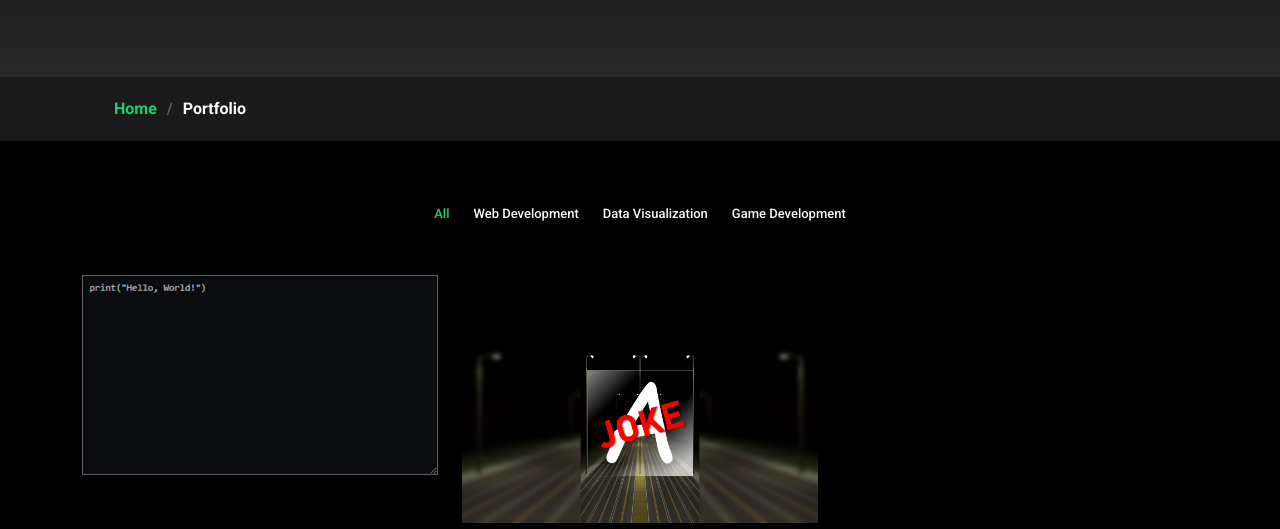
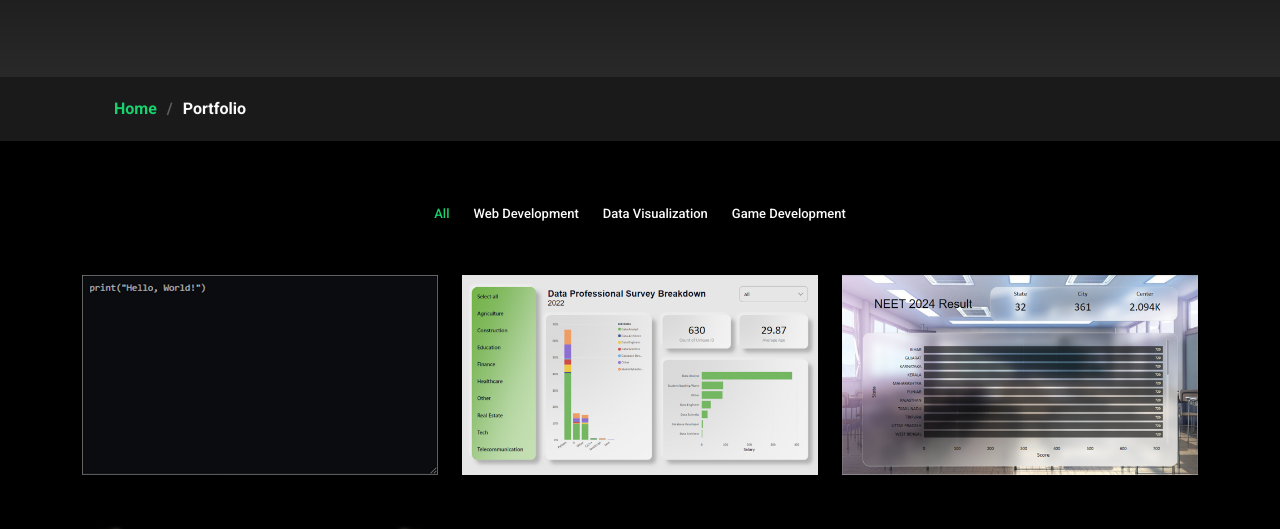
Before and after one commit to 4byss/Genesis, a plain HTML site: page portfolio.html in a window 1280 px wide. Shown: the part 242-771 px from the top of the page. Drawn offline with Linux system fonts and the light colour scheme.

Commit message:
added new image link as thumbnail

```diff
--- a/portfolio.html
+++ b/portfolio.html
@@ -135,11 +135,11 @@
 
             <div class="col-lg-4 col-md-6 portfolio-item isotope-item filter-data-tool">
               <div class="portfolio-content h-100">
-                <img src="assets/img/portfolio/survey-2022-thumbnail.png" class="img-fluid" alt="">
+                <img src="assets/img/portfolio/survey-2022-page.png" class="img-fluid" alt="">
                 <div class="portfolio-info">
                   <h4>Power BI</h4>
                   <p>Survey Breakdown 2022</p>
-                  <a href="assets/img/portfolio/survey-2022-thumbnail.png" title="Survey Breakdown 2022" data-gallery="portfolio-gallery-data" class="glightbox preview-link"><i class="bi bi-zoom-in"></i></a>
+                  <a href="assets/img/portfolio/survey-2022-page.png" title="Survey Breakdown 2022" data-gallery="portfolio-gallery-data" class="glightbox preview-link"><i class="bi bi-zoom-in"></i></a>
                   <a href="portfolio_powerbi_survey2022.html" title="More Details" class="details-link"><i class="bi bi-link-45deg"></i></a>
                 </div>
               </div>
@@ -147,11 +147,11 @@
 
             <div class="col-lg-4 col-md-6 portfolio-item isotope-item filter-data-tool">
               <div class="portfolio-content h-100">
-                <img src="assets/img/portfolio/NEET-2024-thumbnail.png" class="img-fluid" alt="">
+                <img src="assets/img/portfolio/NEET-2024-page.png" class="img-fluid" alt="">
                 <div class="portfolio-info">
                   <h4>Power BI</h4>
                   <p>NEET 2024</p>
-                  <a href="assets/img/portfolio/NEET-2024-thumbnail.png" title="NEET 2024" data-gallery="portfolio-gallery-data" class="glightbox preview-link"><i class="bi bi-zoom-in"></i></a>
+                  <a href="assets/img/portfolio/NEET-2024-page.png" title="NEET 2024" data-gallery="portfolio-gallery-data" class="glightbox preview-link"><i class="bi bi-zoom-in"></i></a>
                   <a href="portfolio_powerbi_neet2024.html" title="More Details" class="details-link"><i class="bi bi-link-45deg"></i></a>
                 </div>
               </div>
```
